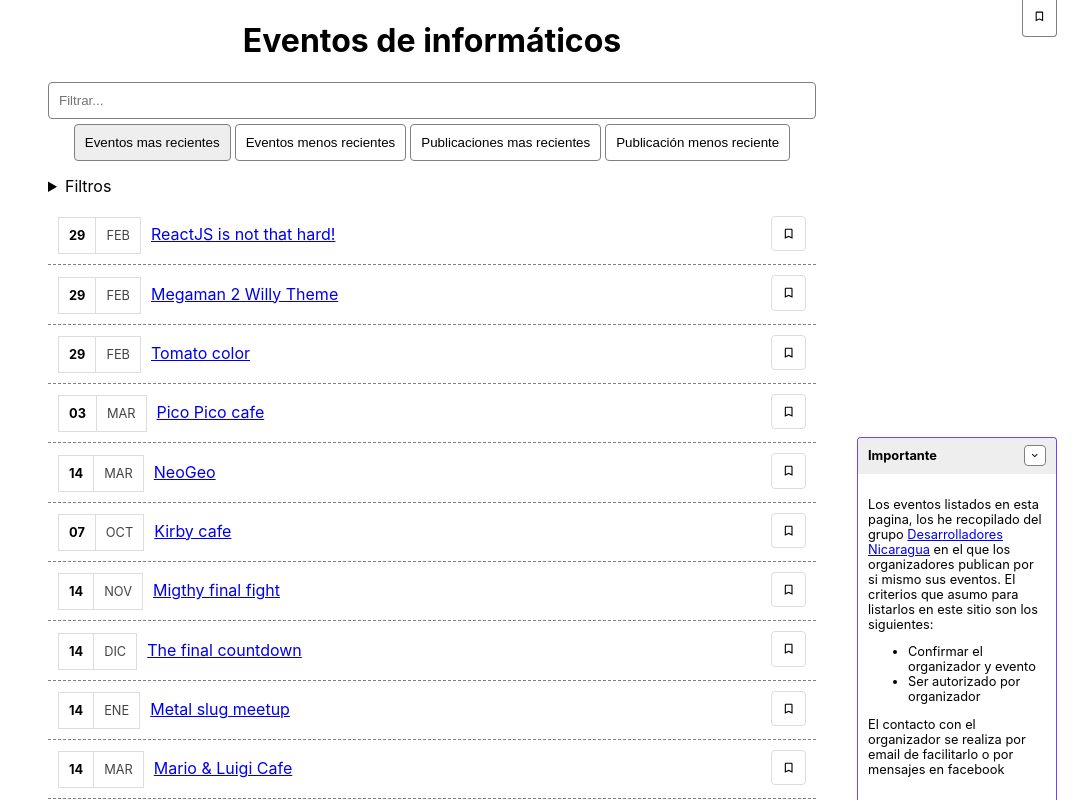
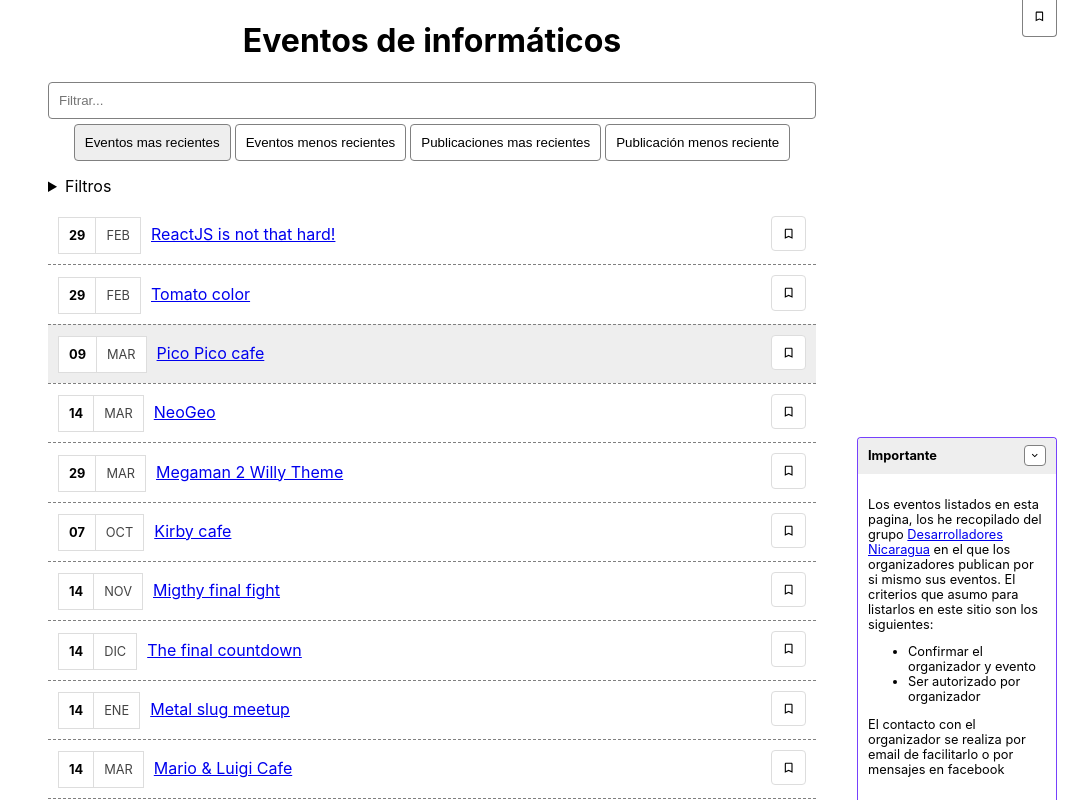
Before and after one commit to ilmoralito/developers-events, a React (Create React App) app: page / in a window 1280 px wide. Shown: the top 802 px of the page, without its empty margins (208-1280 px from the left). Built offline with nearby package versions, Linux system fonts and the light colour scheme.

Commit message:
Refactor event body

```diff
--- a/src/components/Events.js
+++ b/src/components/Events.js
@@ -20,14 +20,7 @@ function Events({
 }) {
   const today = getToday();
   let eventList = events
-    .filter(event => {
-      const name = event.name.toLowerCase();
-      const city = event.city.toLowerCase();
-      const type = event.type.toLowerCase();
-      const text = filterText.toLowerCase();
-
-      return name.includes(text) || city.includes(text) || type.includes(text);
-    })
+    .filter(event => event.name.toLowerCase().includes(filterText))
     .map(event =>
       event.date === today ? { ...event, isNow: true } : { ...event }
     );
@@ -100,7 +93,7 @@ const filter = ({
 
   if (cities.length) {
     clonedEventList = clonedEventList.filter(event =>
-      cities.includes(event.city)
+      cities.includes(event.location && event.location.city)
     );
   }
 
--- a/src/data/events.json
+++ b/src/data/events.json
@@ -2,17 +2,27 @@
   {
     "id": 1,
     "name": "Pico Pico cafe",
-    "date": "2020-03-03",
+    "date": "2020-03-09",
+    "location": {
       "city": "Managua",
-    "address": "Lorem ipsum dolor sit amet, consectetur adipiscing elit",
+      "address": "Lorem ipsum dolor sit amet, consectetur adipiscing elit"
+    },
     "description": "Lorem ipsum dolor sit amet, consectetur adipiscing elit, sed do eiusmod tempor incididunt ut labore et dolore magna aliqua",
-    "information": "https://www.lexaloffle.com/",
+    "schedule": {
       "startTime": "8",
-    "endTime": "5",
-    "contact": "picopicocafe@lexaloffle.com",
+      "endTime": "5"
+    },
+    "organizer": {
+      "name": "lexaloffle",
+      "url": "https://www.lexaloffle.com/",
+      "contact": {
+        "name": "Joseph White",
+        "email": "hey@lexaloffle.com"
+      }
+    },
     "modality": "live",
     "entrance": "paid",
-    "type": "meetup",
+    "type": "workshop",
     "topics": ["PICO-8"],
     "publicationDate": "2020-02-28"
   },
@@ -20,13 +30,17 @@
     "id": 2,
     "name": "Kirby cafe",
     "date": "2020-10-07",
-    "city": "Leon",
-    "address": "Lorem ipsum dolor sit amet",
-    "description": "Lorem ipsum dolor sit amet, consectetur adipiscing elit, sed do eiusmod tempor incididunt ut labore et dolore magna aliqua",
-    "information": "https://kirbycafe.jp/",
-    "startTime": "8",
-    "endTime": "5",
-    "contact": "kirby@kirbycafe.jp",
+    "location": { "city": "León", "address": "Lorem ipsum dolor sit amet" },
+    "description": "Lorem ipsum dolor sit amet, consectetur adipiscing elit",
+    "schedule": { "startTime": "8", "endTime": "5" },
+    "organizer": {
+      "name": "kirbycafe",
+      "url": "https://kirbycafe.jp/",
+      "contact": {
+        "name": "Kirby",
+        "email": "kirby@kirbycafe.jp"
+      }
+    },
     "modality": "live",
     "entrance": "free",
     "type": "workshop",
@@ -37,13 +51,17 @@
     "id": 3,
     "name": "Migthy final fight",
     "date": "2020-11-14",
-    "city": "Leon",
-    "address": "Lorem ipsum dolor sit amet, consectetur adipiscing elit",
+    "location": {
+      "city": "León",
+      "address": "Lorem ipsum dolor sit amet"
+    },
     "description": "Lorem ipsum dolor sit amet, consectetur adipiscing elit, sed do eiusmod tempor incididunt ut labore et dolore magna aliqua",
-    "information": "https://www.snk-corp.co.jp/us/",
-    "startTime": "8",
-    "endTime": "5",
-    "contact": "kio@.snk-corp.co.jp",
+    "schedule": { "startTime": "8", "endTime": "5" },
+    "organizer": {
+      "name": "snk",
+      "url": "https://www.snk-corp.co.jp/us/",
+      "contact": { "name": "snk", "email": "kio@.snk-corp.co.jp" }
+    },
     "modality": "live",
     "entrance": "free",
     "type": "meetup",
@@ -54,13 +72,14 @@
     "id": 4,
     "name": "Mario & Luigi Cafe",
     "date": "2021-03-14",
-    "city": "Masaya",
-    "address": "Lorem ipsum",
+    "location": { "city": "Masaya", "address": "Lorem ipsum" },
     "description": "Lorem ipsum dolor sit amet, consectetur adipiscing elit, sed do eiusmod tempor incididunt ut labore et dolore magna aliqua",
-    "information": "https://www.nintendo.com/",
-    "startTime": "8",
-    "endTime": "5",
-    "contact": "miyamoto@nintendo.com",
+    "schedule": { "startTime": "8", "endTime": "5" },
+    "organizer": {
+      "name": "nintendo",
+      "url": "https://www.nintendo.com/",
+      "contact": { "name": "nintendo", "email": "miyamoto@nintendo.com" }
+    },
     "modality": "live",
     "entrance": "free",
     "type": "meetup",
@@ -71,13 +90,13 @@
     "id": 5,
     "name": "ReactJS is not that hard!",
     "date": "2020-02-29",
-    "city": "Granada",
-    "address": "Casa de los pueblos",
     "description": "Lorem ipsum dolor sit amet, consectetur adipiscing elit, sed do eiusmod tempor incididunt ut labore et dolore magna aliqua",
-    "information": "https://reactjs.org/",
-    "startTime": "8",
-    "endTime": "5",
-    "contact": "ruroni@reactjs.org",
+    "schedule": { "startTime": "8", "endTime": "5" },
+    "organizer": {
+      "name": "reactjs",
+      "url": "https://reactjs.org/",
+      "contact": { "name": "reactjs", "email": "ruroni@reactjs.org" }
+    },
     "modality": "on-line",
     "entrance": "free",
     "type": "meetup",
@@ -88,13 +107,17 @@
     "id": 6,
     "name": "NeoGeo",
     "date": "2020-03-14",
+    "location": {
       "city": "Managua",
-    "address": "Lorem ipsum dolor sit amet, consectetur.",
+      "address": "Lorem ipsum dolor sit amet, consectetur."
+    },
     "description": "Lorem ipsum dolor sit amet, consectetur adipiscing elit, sed do eiusmod tempor incididunt ut labore et dolore magna aliqua",
-    "information": "https://www.snk-corp.co.jp/us/",
-    "startTime": "8",
-    "endTime": "5",
-    "contact": "kio@snk-corp.co.jp",
+    "schedule": { "startTime": "8", "endTime": "5" },
+    "organizer": {
+      "name": "snk",
+      "url": "https://www.snk-corp.co.jp/us/",
+      "contact": { "name": "snk", "email": "kio@snk-corp.co.jp" }
+    },
     "modality": "live",
     "entrance": "free",
     "type": "meetup",
@@ -105,13 +128,17 @@
     "id": 7,
     "name": "Metal slug meetup",
     "date": "2021-01-14",
+    "location": {
       "city": "Leon",
-    "address": "Lorem ipsum dolor sit amet, consectetur adipiscing elit",
+      "address": "Lorem ipsum dolor sit amet"
+    },
     "description": "Lorem ipsum dolor sit amet, consectetur adipiscing elit, sed do eiusmod tempor incididunt ut labore et dolore magna aliqua",
-    "information": "https://www.snk-corp.co.jp/us/",
-    "startTime": "8",
-    "endTime": "5",
-    "contact": "kio@snk-corp.co.jp",
+    "schedule": { "startTime": "8", "endTime": "5" },
+    "organizer": {
+      "name": "snk",
+      "url": "https://www.snk-corp.co.jp/us/",
+      "contact": { "name": "snk", "email": "kio@snk-corp.co.jp" }
+    },
     "modality": "live",
     "entrance": "free",
     "type": "meetup",
@@ -122,13 +149,17 @@
     "id": 8,
     "name": "up up down dowm left right left right b a",
     "date": "2021-03-14",
-    "city": "Leon",
-    "address": "Lorem ipsum dolor sit amet, consectetur adipiscing elit",
+    "location": {
+      "city": "Boaco",
+      "address": "Lorem ipsum"
+    },
     "description": "Lorem ipsum dolor sit amet, consectetur adipiscing elit, sed do eiusmod tempor incididunt ut labore et dolore magna aliqua",
-    "information": "https://www.konami.com/en/",
-    "startTime": "8",
-    "endTime": "5",
-    "contact": "simon@konami.com",
+    "schedule": { "startTime": "8", "endTime": "5" },
+    "organizer": {
+      "name": "Konami",
+      "url": "https://www.konami.com/en/",
+      "contact": { "name": "Simon", "email": "simon@konami.com" }
+    },
     "modality": "live",
     "entrance": "free",
     "type": "meetup",
@@ -139,13 +170,17 @@
     "id": 9,
     "name": "hold down two seconds + up",
     "date": "2021-03-14",
-    "city": "Masaya",
-    "address": "Lorem ipsum dolor sit amet, consectetur adipiscing elit",
+    "location": {
+      "city": "Leon",
+      "address": "Lorem ipsum dolor sit amet"
+    },
     "description": "Lorem ipsum dolor sit amet, consectetur adipiscing elit, sed do eiusmod tempor incididunt",
-    "information": "http://www.capcom.com/",
-    "startTime": "8",
-    "endTime": "5",
-    "contact": "ryo@capcom.com",
+    "schedule": { "startTime": "8", "endTime": "5" },
+    "organizer": {
+      "name": "Capcom",
+      "url": "http://www.capcom.com/",
+      "contact": { "name": "Ryo", "email": "ryo@capcom.com" }
+    },
     "modality": "live",
     "entrance": "free",
     "type": "meetup",
@@ -155,31 +190,34 @@
   {
     "id": 10,
     "name": "Megaman 2 Willy Theme",
-    "date": "2020-02-29",
-    "city": "Boaco",
-    "address": "Lorem ipsum dolor sit amet",
-    "description": "Lorem ipsum dolor sit amet, consectetur adipiscing elit, sed do eiusmod tempor incididunt ut labore et dolore magna aliqua",
-    "information": "http://www.capcom.com/",
-    "startTime": "8",
-    "endTime": "5",
-    "contact": "ryo@capcom.com",
+    "date": "2020-03-29",
+    "description": "Lorem ipsum dolor sit amet",
+    "schedule": { "startTime": "8", "endTime": "5" },
+    "organizer": {
+      "name": "Capcom",
+      "url": "http://www.capcom.com/",
+      "contact": { "name": "Ryo", "email": "ryo@capcom.com" }
+    },
     "modality": "on-line",
     "entrance": "free",
-    "type": "meetup",
+    "type": "workshop",
     "topics": ["React Native"],
-    "publicationDate": "2020-02-29"
+    "publicationDate": "2020-03-29"
   },
   {
     "id": 11,
     "name": "The final countdown",
     "date": "2020-12-14",
-    "city": "Managua",
-    "address": "Lorem ipsum dolor sit amet, consectetur adipiscing elit",
     "description": "Lorem ipsum dolor sit amet, consectetur adipiscing elit, sed do eiusmod tempor incididunt ut labore et dolore magna aliqua",
-    "information": "https://www.europetheband.com/",
-    "startTime": "8",
-    "endTime": "5",
-    "contact": "joey.tempest@europetheband.com",
+    "schedule": { "startTime": "8", "endTime": "5" },
+    "organizer": {
+      "name": "Europe",
+      "url": "https://www.europetheband.com/",
+      "contact": {
+        "name": "Joey Tempest",
+        "email": "joey.tempest@europetheband.com"
+      }
+    },
     "modality": "on-line",
     "entrance": "free",
     "type": "meetup",
@@ -190,13 +228,17 @@
     "id": 12,
     "name": "PICO-8 meetup",
     "date": "2021-03-14",
+    "location": {
       "city": "Leon",
-    "address": "Lorem ipsum dolor sit amet, consectetur adipiscing elit",
+      "address": "Lorem ipsum dolor sit amet, consectetur adipiscing elit"
+    },
     "description": "Lorem ipsum dolor sit amet, consectetur adipiscing elit, sed do eiusmod tempor incididunt ut labore et dolore magna aliqua",
-    "information": "https://www.lexaloffle.com",
-    "startTime": "3",
-    "endTime": "5",
-    "contact": "pico8@lexaloffle.com",
+    "schedule": { "startTime": "3", "endTime": "5" },
+    "organizer": {
+      "name": "Lexaloffle",
+      "url": "https://www.lexaloffle.com",
+      "contact": { "name": "Pico-8", "email": "pico8@lexaloffle.com" }
+    },
     "modality": "live",
     "entrance": "free",
     "type": "meetup",
@@ -207,13 +249,17 @@
     "id": 13,
     "name": "Mario Bros at pico pico cafe",
     "date": "2021-03-14",
+    "location": {
       "city": "Leon",
-    "address": "Lorem ipsum dolor sit amet, consectetur adipiscing elit",
+      "address": "Lorem ipsum dolor sit amet, consectetur adipiscing elit"
+    },
     "description": "Lorem ipsum dolor sit amet, consectetur adipiscing elit, sed do eiusmod tempor incididunt ut labore et dolore magna aliqua",
-    "information": "https://www.nintendo.com/",
-    "startTime": "8",
-    "endTime": "5",
-    "contact": "miyamoto@nintendo.com",
+    "schedule": { "startTime": "8", "endTime": "5" },
+    "organizer": {
+      "name": "Nintendo",
+      "url": "https://www.nintendo.com/",
+      "contact": { "name": "Nintendo", "email": "miyamoto@nintendo.com" }
+    },
     "modality": "live",
     "entrance": "free",
     "type": "meetup",
@@ -224,13 +270,17 @@
     "id": 14,
     "name": "Hack megadrive",
     "date": "2021-03-14",
+    "location": {
       "city": "Masaya",
-    "address": "Lorem ipsum dolor sit amet, consectetur",
+      "address": "Lorem ipsum dolor sit amet, consectetur"
+    },
     "description": "Lorem ipsum dolor sit amet, consectetur adipiscing elit, sed do eiusmod tempor incididunt ut labore et dolore magna aliqua",
-    "information": "https://www.sega.com/",
-    "startTime": "8",
-    "endTime": "5",
-    "contact": "sonic@sega.com",
+    "schedule": { "startTime": "8", "endTime": "5" },
+    "organizer": {
+      "name": "Sega",
+      "url": "https://www.sega.com/",
+      "contact": { "name": "Sega", "email": "sonic@sega.com" }
+    },
     "modality": "live",
     "entrance": "free",
     "type": "meetup",
@@ -241,13 +291,17 @@
     "id": 15,
     "name": "Tomato color",
     "date": "2020-02-29",
+    "location": {
       "city": "Granada",
-    "address": "Lorem ipsum dolor sit amet, consectetur adipiscing elit",
+      "address": "Lorem ipsum dolor sit amet, consectetur adipiscing elit"
+    },
     "description": "Lorem ipsum dolor sit amet, consectetur adipiscing elit, sed do eiusmod tempor incididunt ut labore et dolore magna aliqua",
-    "information": "https://www.google.com",
-    "startTime": "8",
-    "endTime": "5",
-    "contact": "aws@domain.com",
+    "schedule": { "startTime": "8", "endTime": "5" },
+    "organizer": {
+      "name": "Google",
+      "url": "https://www.google.com",
+      "contact": { "name": "AWS", "email": "aws@domain.com" }
+    },
     "modality": "live",
     "entrance": "free",
     "type": "meetup",
```
Also changed, not shown: src/components/Modal.js (+14 -15 lines), src/helpers/fields.js (+9 -1 lines). Lines whose indentation alone changed are shown as unchanged.
